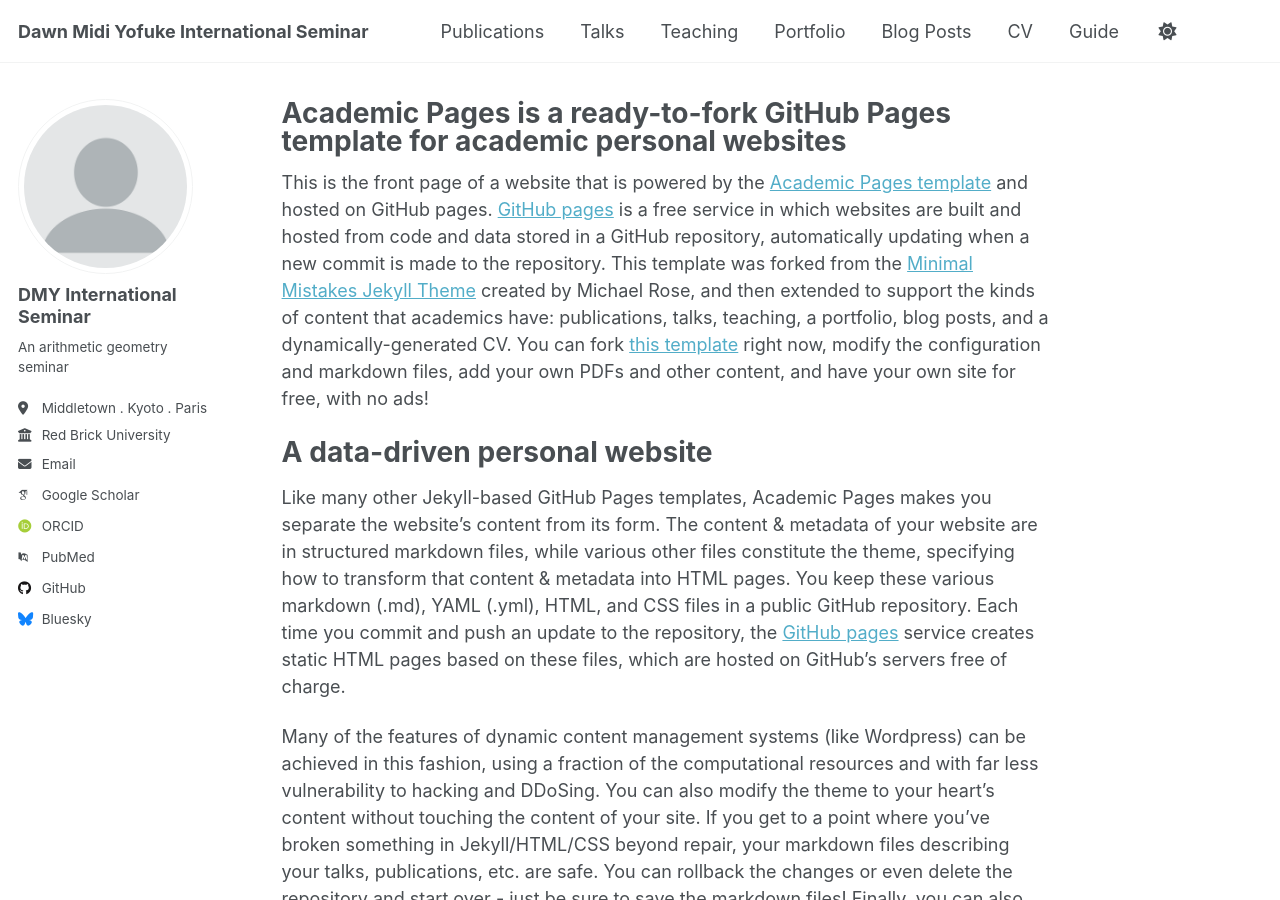
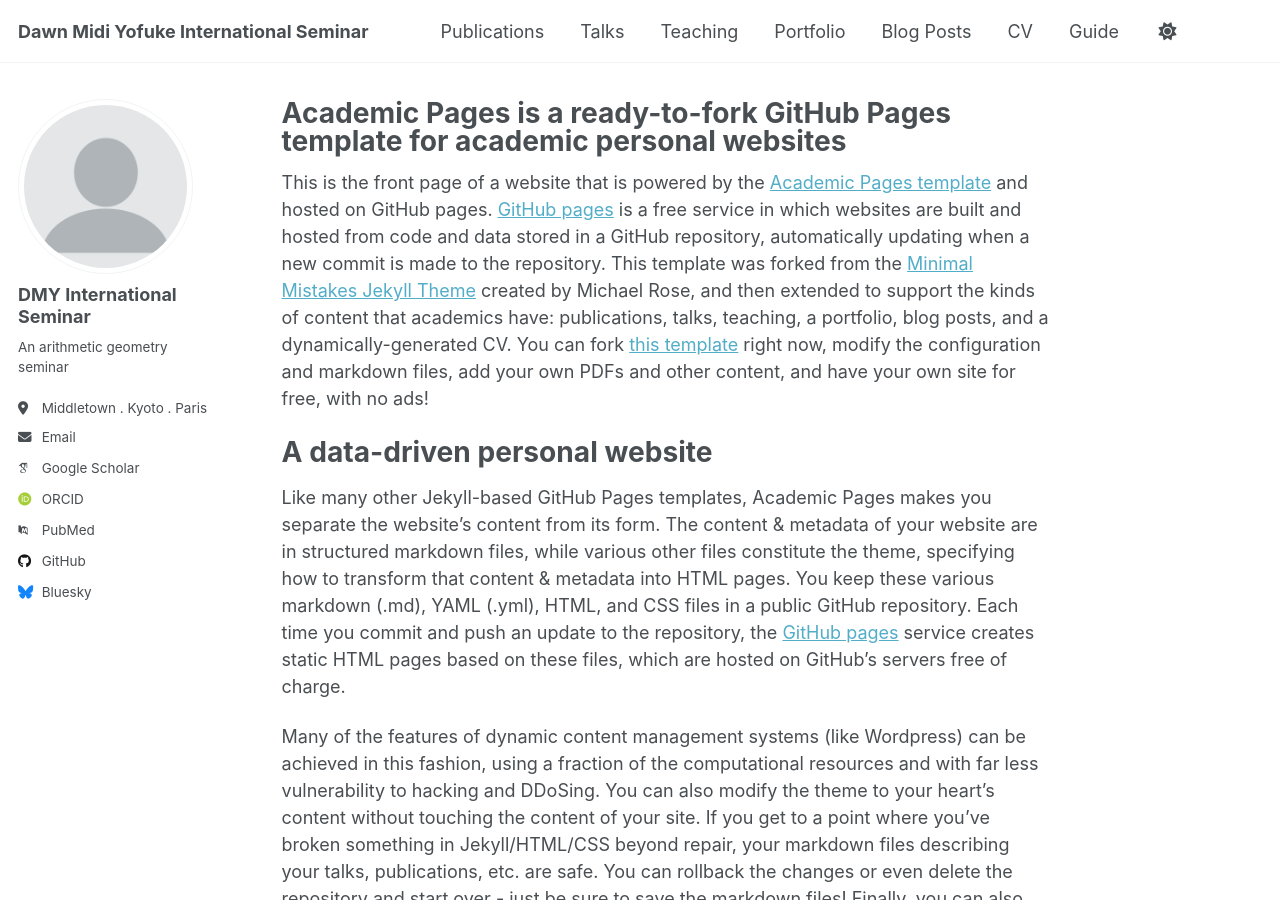
Before and after one commit to christopherrasmussen/dmyseminar, a Jekyll site: the page built from _pages/about.md, in a window 1280 px wide and 900 px high. Built offline with Jekyll 4.4.1, drawn with Linux system fonts in a browser that asks for light colours; some web fonts are replaced.

Commit message:
first changes

```diff
--- a/_config.yml
+++ b/_config.yml
@@ -29,7 +29,7 @@ author:
   pronouns         : # example: "she/her"
   bio              : "An arithmetic geometry seminar"
   location         : "Middletown . Kyoto . Paris"
-  employer         : "Red Brick University"
+  # employer         : "Red Brick University"
   uri              : # URL
   email            : "none@example.org"
 
```
Also changed, not shown: images/dmy-logo-larger.svg (added).
